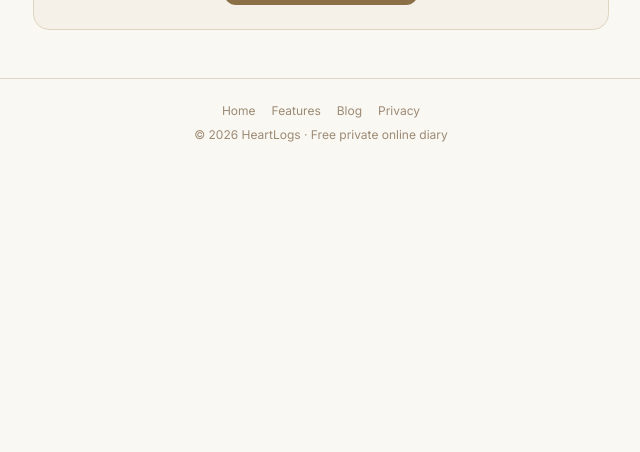
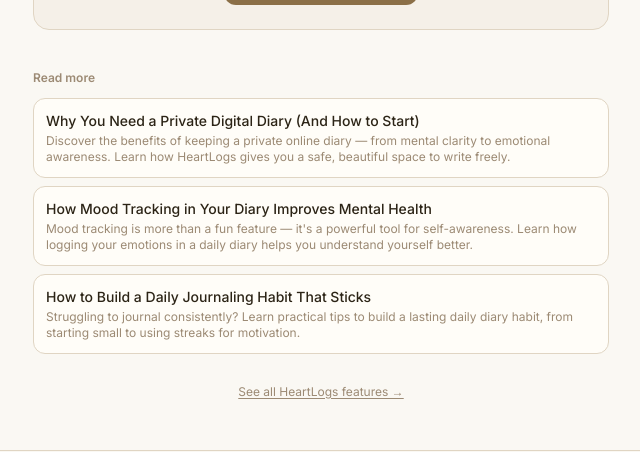
Before and after one commit to MohanPutti/Heartlogs, a Next.js app: page /blog/best-free-online-diary-vs-journaling-apps in a window 1280 px wide. Shown: the part 1657-2109 px from the top of the page, without its empty margins (319-959 px from the left). Before the commit the page ends 1824 px from the top, so only its background shows below. Built offline with nearby package versions, Linux system fonts and the light colour scheme; no server answers; a web font is replaced by a local one.

Commit message:
Add breadcrumb JSON-LD structured data, internal blog links, fix favicon middleware redirect

```diff
--- a/src/app/(marketing)/blog/[slug]/page.tsx
+++ b/src/app/(marketing)/blog/[slug]/page.tsx
@@ -3,6 +3,7 @@
 import { HeartPulse, ArrowLeft, Calendar as CalendarIcon, Tag } from "lucide-react";
 import { blogPosts } from "@/lib/blog-data";
 import type { Metadata } from "next";
+import { BreadcrumbJsonLd } from "@/components/BreadcrumbJsonLd";
 
 interface Props {
   params: Promise<{ slug: string }>;
@@ -65,6 +66,11 @@
       </nav>
 
       <article className="max-w-2xl mx-auto px-6 md:px-12 py-12 w-full">
+        <BreadcrumbJsonLd items={[
+          { name: "HeartLogs", url: "https://heartlogs.com" },
+          { name: "Blog", url: "https://heartlogs.com/blog" },
+          { name: post.title, url: `https://heartlogs.com/blog/${post.slug}` },
+        ]} />
         {/* Back link */}
         <Link
           href="/blog"
@@ -189,6 +195,34 @@
             Create your free diary
           </Link>
         </div>
+
+        {/* Related posts */}
+        <div className="mt-10">
+          <p className="text-xs font-semibold mb-3" style={{ color: "var(--text-muted)" }}>Read more</p>
+          <div className="space-y-2">
+            {blogPosts
+              .filter((p) => p.slug !== post.slug)
+              .slice(0, 3)
+              .map((related) => (
+                <Link
+                  key={related.slug}
+                  href={`/blog/${related.slug}`}
+                  className="block rounded-xl border p-3 text-sm transition-colors hover:bg-[var(--bg-elevated)]"
+                  style={{ background: "var(--card-bg)", borderColor: "var(--border)" }}
+                >
+                  <span className="font-medium" style={{ color: "var(--text-primary)" }}>{related.title}</span>
+                  <p className="text-xs mt-0.5" style={{ color: "var(--text-muted)" }}>{related.description}</p>
+                </Link>
+              ))}
+          </div>
+        </div>
+
+        {/* Feature links */}
+        <div className="mt-6 text-center">
+          <Link href="/features" className="text-xs underline underline-offset-2" style={{ color: "var(--text-muted)" }}>
+            See all HeartLogs features →
+          </Link>
+        </div>
       </article>
 
       {/* Footer */}
--- a/src/app/(marketing)/blog/page.tsx
+++ b/src/app/(marketing)/blog/page.tsx
@@ -2,6 +2,7 @@
 import { HeartPulse, ArrowRight, Calendar as CalendarIcon, Tag } from "lucide-react";
 import { blogPosts } from "@/lib/blog-data";
 import type { Metadata } from "next";
+import { BreadcrumbJsonLd } from "@/components/BreadcrumbJsonLd";
 
 export const metadata: Metadata = {
   title: "Blog — Free Private Online Diary Tips & Journaling Guides",
@@ -38,6 +39,10 @@
       </nav>
 
       <div className="max-w-3xl mx-auto px-6 md:px-12 py-12 w-full">
+        <BreadcrumbJsonLd items={[
+          { name: "HeartLogs", url: "https://heartlogs.com" },
+          { name: "Blog", url: "https://heartlogs.com/blog" },
+        ]} />
         <h1 className="font-display text-3xl md:text-4xl font-bold mb-2" style={{ color: "var(--text-primary)" }}>
           HeartLogs Blog
         </h1>
--- /dev/null
+++ b/src/components/BreadcrumbJsonLd.tsx
@@ -0,0 +1,24 @@
+interface BreadcrumbItem {
+  name: string;
+  url: string;
+}
+
+export function BreadcrumbJsonLd({ items }: { items: BreadcrumbItem[] }) {
+  const jsonLd = {
+    "@context": "https://schema.org",
+    "@type": "BreadcrumbList",
+    itemListElement: items.map((item, i) => ({
+      "@type": "ListItem",
+      position: i + 1,
+      name: item.name,
+      item: item.url,
+    })),
+  };
+
+  return (
+    <script
+      type="application/ld+json"
+      dangerouslySetInnerHTML={{ __html: JSON.stringify(jsonLd) }}
+    />
+  );
+}
--- a/src/proxy.ts
+++ b/src/proxy.ts
@@ -15,7 +15,8 @@
     pathname.startsWith("/api/auth") ||
     pathname.startsWith("/api/register") ||
     pathname.startsWith("/_next") ||
-    pathname === "/favicon.ico"
+    pathname === "/favicon.ico" ||
+    pathname === "/icon.svg"
   ) {
     return NextResponse.next();
   }
```
